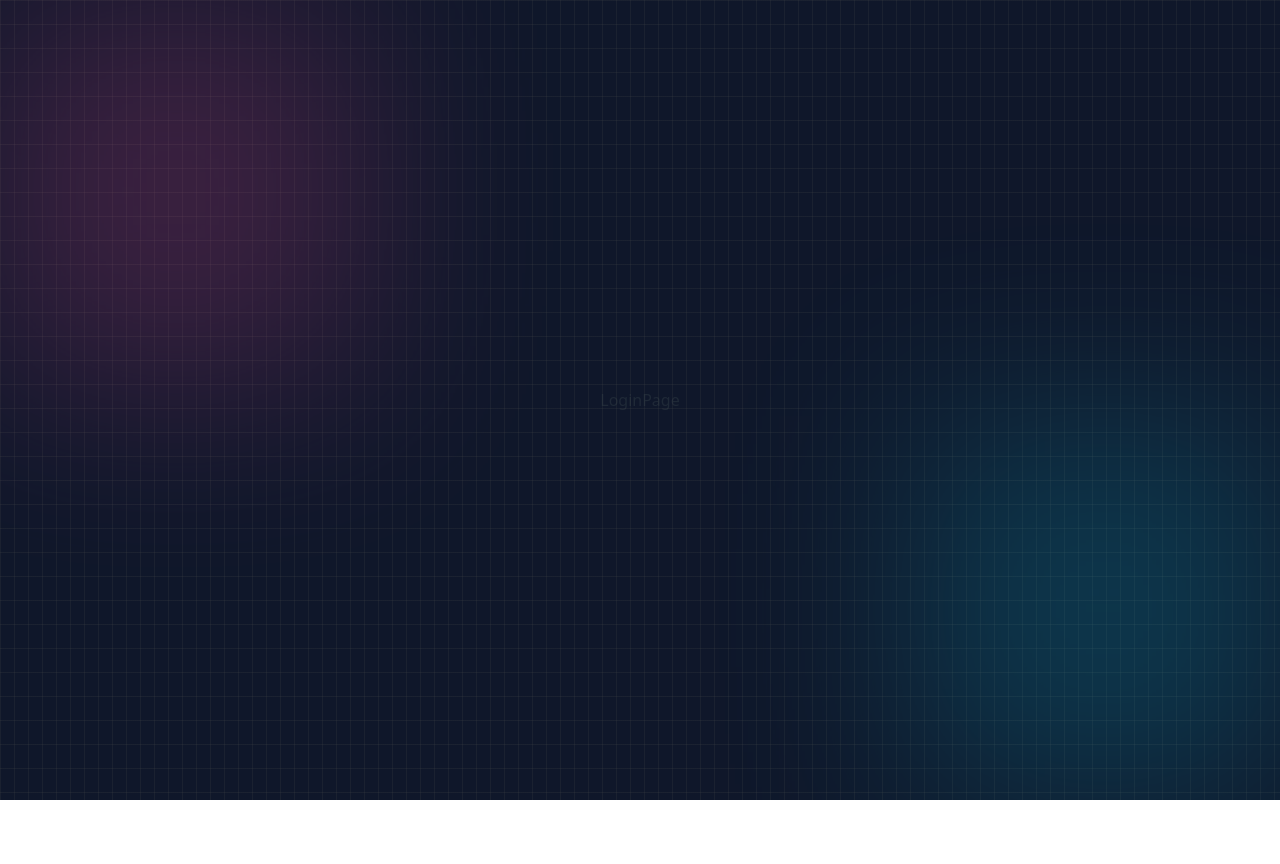
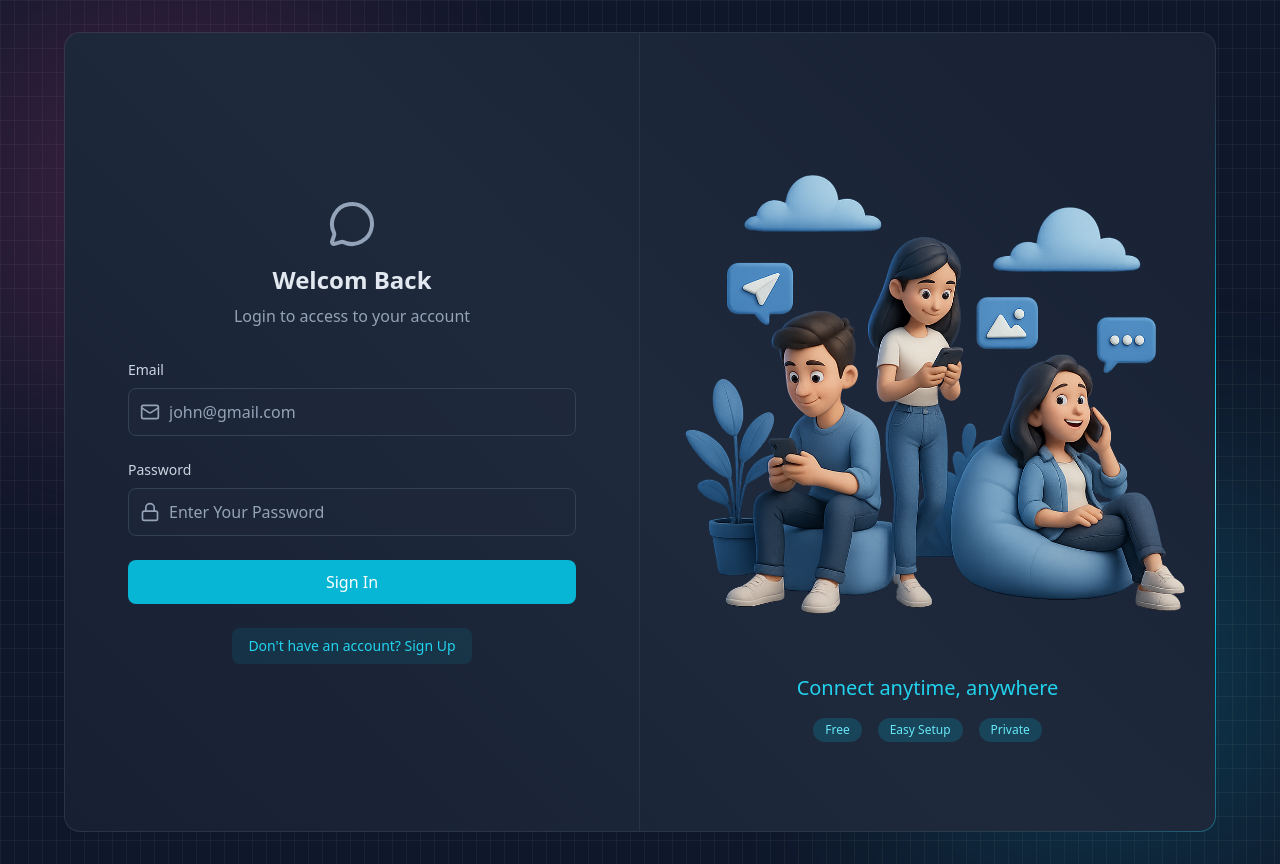
Before and after one commit to joyboy-byte/chatify, a React app in the folder frontend/: page /login in a window 1280 px wide. Before the commit the page ends 800 px from the top, so only its background shows below. Built offline with nearby package versions, Linux system fonts and the light colour scheme; no server answers; the HTML template or start-up script is replaced by a standard one.

Commit message:
login & logout implemeted

```diff
--- a/frontend/src/pages/ChatPage.jsx
+++ b/frontend/src/pages/ChatPage.jsx
@@ -1,8 +1,13 @@
 import React from 'react'
+import { useAuthStore } from '../store/useAuthStore'
 
 function ChatPage() {
+  const {logout} = useAuthStore()
   return (
-    <div>ChatPage</div>
+    <div className='z-10' >
+      ChatPage
+      <button onClick={logout} >Logout</button>
+    </div>
   )
 }
 
--- a/frontend/src/pages/LoginPage.jsx
+++ b/frontend/src/pages/LoginPage.jsx
@@ -1,10 +1,109 @@
-import React from 'react'
+import React, { useState } from 'react'
 import { useAuthStore } from '../store/useAuthStore';
+import BorderAnimatedContainer from '../components/BorderAnimatedContainer'
+import { LoaderIcon, LockIcon, MailIcon, MessageCircleIcon } from 'lucide-react'
+import { Link } from 'react-router'
 
 function LoginPage() {
-    const { authUser, isLoading, login } = useAuthStore();
+    const [formData, setFormData] = useState({ email: "", password: "" })
+      const { login, isLogginIn } = useAuthStore()
+
+      const handleSubmit = (e) => {
+        e.preventDefault();
+
+        login(formData);
+      };
   return (
-    <div>LoginPage</div>
+    <div className='w-full flex items-center justify-center p-4 bg-slate-900' >
+      <div className='relative w-full max-w-6xl md:h-[800px] h-[650px] ' >
+        <BorderAnimatedContainer >
+          <div className='w-full flex flex-col md:flex-row' >
+            {/* FORM COLUMN - LEFT SIDE */}
+            <div className='md:w-1/2 p-8 flex items-center justify-center md:border-r border-slate-600/30 '>
+              <div className='w-full max-w-md' >
+                {/* HEADING TEXT */}
+                <div className='text-center mb-8' >
+                  <MessageCircleIcon className='w-12 h-12 mx-auto text-slate-400 mb-4' />
+                  <h2 className='text-2xl font-bold text-slate-200 mb-2' > Welcom Back </h2>
+                  <p className='text-slate-400' >Login to access to your account</p>
+                </div>
+
+                {/* FORM */}
+                <form onSubmit={handleSubmit} className='space-y-6' >
+                  {/* EMAIL INPUT */}
+                  <div>
+                    <label className='auth-input-label' >Email</label>
+                    <div className='relative' >
+                      <MailIcon className='auth-input-icon' />
+
+                      <input type="email"
+                        value={formData.email}
+                        onChange={(e) => setFormData({ ...formData, email: e.target.value })}
+                        className='input'
+                        placeholder='john@gmail.com'
+                      />
+                    </div>
+                  </div>
+
+                  {/* PASSWORD INPUT */}
+                  <div>
+                    <label className='auth-input-label' >Password</label>
+                    <div className='relative' >
+                      <LockIcon className='auth-input-icon' />
+
+                      <input type="password"
+                        value={formData.password}
+                        onChange={(e) => setFormData({ ...formData, password: e.target.value })}
+                        className='input'
+                        placeholder='Enter Your Password'
+                      />
+                    </div>
+                  </div>
+
+                  {/* SUBMIT BUTTON */}
+                  <button className='auth-btn' type='submit' disabled={isLogginIn} >
+                    {isLogginIn ? (
+                      <LoaderIcon className='w-full h-5 animate-spin text-center' />
+                    ) : (
+                      "Sign In"
+                    )}
+
+                  </button>
+                </form>
+
+                {/*  */}
+
+                <div className='mt-6 text-center' >
+                  <Link to="/signup" className='auth-link' >
+                    Don't have an account? Sign Up
+                  </Link>
+                </div>
+              </div>
+            </div>
+
+            {/* FORM ILLUSTRATION - RIGHT SIDE */}
+            <div className='hidden md:w-1/2 md:flex items-center justify-center p-6 bg-gradient-to-bl from-slate-800/20 to-transparent' >
+              <div>
+                <img
+                  src="/login.png"
+                  alt="People using mobile devices"
+                  className="w-full h-auto object-contain"
+                />
+                <div className="mt-6 text-center">
+                  <h3 className="text-xl font-medium text-cyan-400">Connect anytime, anywhere</h3>
+
+                  <div className="mt-4 flex justify-center gap-4">
+                    <span className="auth-badge">Free</span>
+                    <span className="auth-badge">Easy Setup</span>
+                    <span className="auth-badge">Private</span>
+                  </div>
+                </div>
+              </div>
+            </div>
+          </div>
+        </BorderAnimatedContainer>
+      </div>
+    </div>
   )
 }
 
--- a/frontend/src/pages/SignUpPage.jsx
+++ b/frontend/src/pages/SignUpPage.jsx
@@ -15,7 +15,7 @@
     e.preventDefault();
 
     signup(formData);
-  }
+  };
 
   return (
     <div className='w-full flex items-center justify-center p-4 bg-slate-900' >
@@ -122,7 +122,7 @@
         </BorderAnimatedContainer>
       </div>
     </div>
-  )
+  );
 }
 
 export default SignUpPage
--- a/frontend/src/store/useAuthStore.js
+++ b/frontend/src/store/useAuthStore.js
@@ -6,6 +6,7 @@
     authUser : null,
     isCheckingAuth:true,
     isSigningUp: false,
+    isLoggingIn: false,
 
     checkAuth: async () => {
         try {
@@ -34,5 +35,34 @@
         } finally {
             set({isSigningUp:false})
         }
-    }
+    },
+
+    login: async(data) => {
+        set({isLoggingIn:true})
+        try {
+            const res = await axiosInstance.post("/auth/login", data)
+            set({authUser: res.data});
+
+            toast.success("Logged in successfully")
+
+
+        } catch (error) {
+            toast.error(error.response.data.message)
+        } finally {
+            set({isLoggingIn:false})
+        }
+    },
+
+    logout: async() => {
+        try {
+            await axiosInstance.post("/auth/logout");
+            set({ authUser: null})
+            toast.success("Logged out successfully");
+        } catch (error) {
+            toast.error("Error logging out");
+            console.log("Logout error", error);
+        }
+    },
+
+
 }));
```
